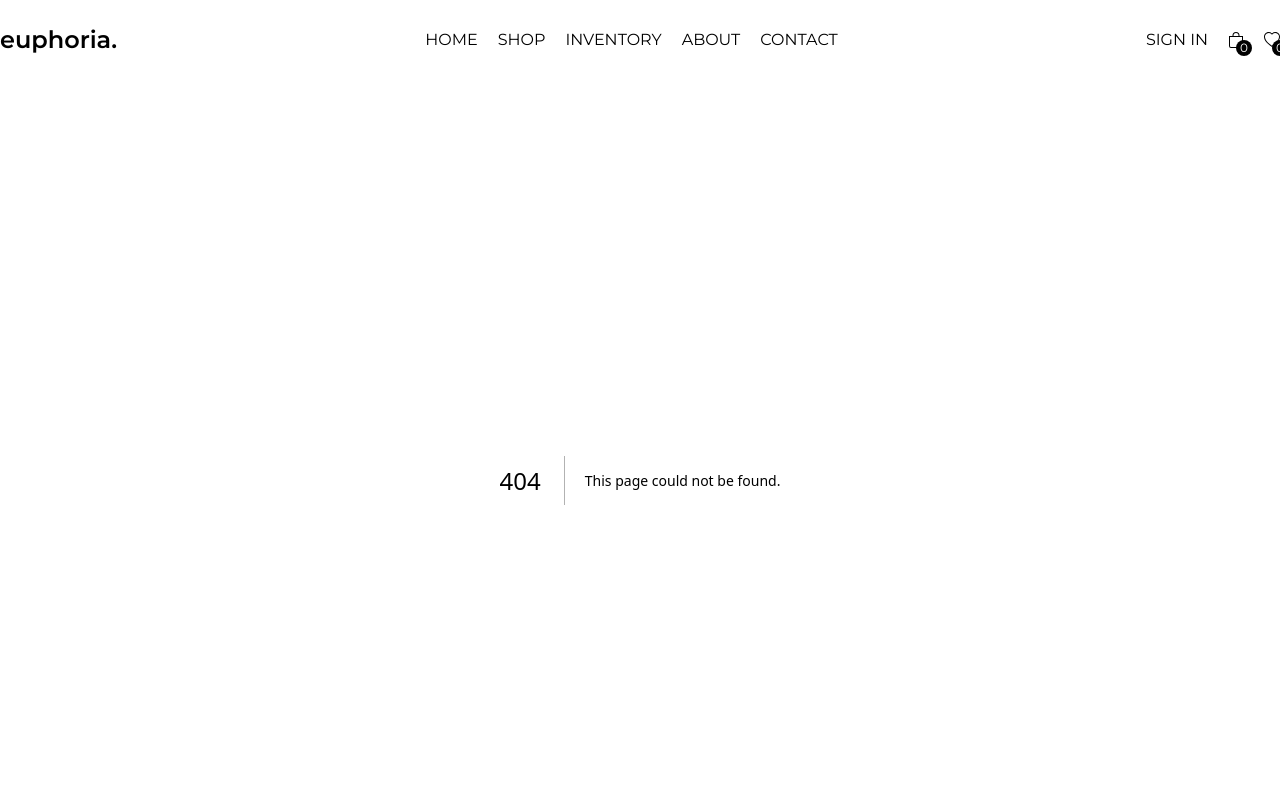
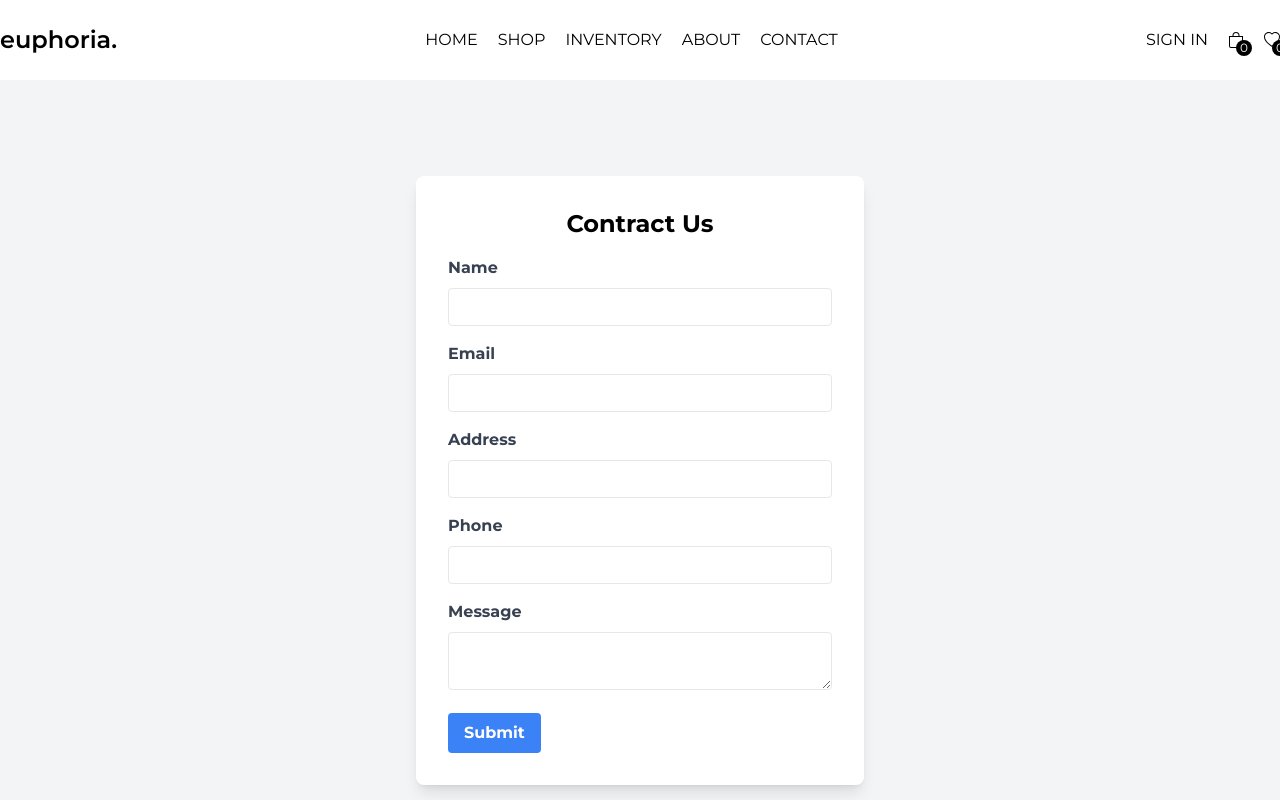
Before and after one commit to shohan-pherones/euphoria-ecommerce, a Next.js app: page /contact in a window 1280 px wide. Before the commit this address had no page. Shown: the top 800 px of the page. Built offline with nearby package versions, Linux system fonts and the light colour scheme.

Commit message:
about page ui and form page ui done

```diff
--- /dev/null
+++ b/pages/about.js
@@ -0,0 +1,36 @@
+import Image from "next/image";
+
+const About = () => {
+  return (
+    <div className="container mx-auto">
+      <div>
+        <h1 className="text-4xl mb-4 text-center">About Us</h1>
+
+        <p className="text-lg leading-7 mb-6">
+          We are a leading e-commerce website that offers a wide range of
+          products and services to our customers. Our mission is to provide the
+          best shopping experience to our customers with high-quality products,
+          affordable prices, and excellent customer service.
+        </p>
+
+        <p className="text-lg leading-7 mb-6">
+          We have a team of experienced professionals who work tirelessly to
+          ensure that our customers are satisfied with their shopping
+          experience. Our goal is to become the go-to e-commerce website for our
+          customers.
+        </p>
+
+        <iframe
+          className="w-full h-96 py-5"
+          src="https://www.google.com/maps/embed?pb=!1m18!1m12!1m3!1d14596.90107406525!2d90.3654296!3d23.84613325!2m3!1f0!2f0!3f0!3m2!1i1024!2i768!4f13.1!3m3!1m2!1s0x3755c7641177b69f%3A0xa0511723b61348df!2sclothing%20manufacturers%20in%20Bangladesh%20Rs%20f%26c!5e0!3m2!1sen!2sbd!4v1680948084180!5m2!1sen!2sbd"
+        ></iframe>
+
+        <p className="text-lg leading-7 text-center p-5">
+          Contact us at: info@example.com
+        </p>
+      </div>
+    </div>
+  );
+};
+
+export default About;
--- /dev/null
+++ b/pages/contact.js
@@ -0,0 +1,139 @@
+import { useState } from "react";
+
+const ContactPage = () => {
+  const [formData, setFormData] = useState({
+    name: "",
+    email: "",
+    address: "",
+    phone: "",
+    message: "",
+  });
+
+  const handleChange = (event) => {
+    setFormData({
+      ...formData,
+      [event.target.name]: event.target.value,
+    });
+  };
+
+  const handleSubmit = (e) => {
+    e.preventDefault();
+
+    setFormData({
+      name: "",
+      email: "",
+      address: "",
+      phone: "",
+      message: "",
+    });
+  };
+
+  return (
+    <div>
+      <div className="flex justify-center items-center h-screen bg-gray-100">
+        <form className="w-full max-w-md bg-white p-8 rounded-lg shadow-lg">
+          <h2 className="text-2xl font-bold mb-4 text-center">Contract Us</h2>
+
+          <div className="mb-4">
+            <label
+              htmlFor="name"
+              className="block text-gray-700 font-bold mb-2"
+            >
+              Name
+            </label>
+            <input
+              type="text"
+              id="name"
+              name="name"
+              value={formData.name}
+              onChange={handleChange}
+              required
+              className="appearance-none border rounded w-full py-2 px-3 text-gray-700 leading-tight focus:outline-none focus:shadow-outline"
+            />
+          </div>
+
+          <div className="mb-4">
+            <label
+              htmlFor="email"
+              className="block text-gray-700 font-bold mb-2"
+            >
+              Email
+            </label>
+            <input
+              type="email"
+              id="email"
+              name="email"
+              value={formData.email}
+              onChange={handleChange}
+              required
+              className="appearance-none border rounded w-full py-2 px-3 text-gray-700 leading-tight focus:outline-none focus:shadow-outline"
+            />
+          </div>
+
+          <div className="mb-4">
+            <label
+              htmlFor="address"
+              className="block text-gray-700 font-bold mb-2"
+            >
+              Address
+            </label>
+            <input
+              type="text"
+              id="address"
+              name="address"
+              value={formData.address}
+              onChange={handleChange}
+              required
+              className="appearance-none border rounded w-full py-2 px-3 text-gray-700 leading-tight focus:outline-none focus:shadow-outline"
+            />
+          </div>
+
+          <div className="mb-4">
+            <label
+              htmlFor="phone"
+              className="block text-gray-700 font-bold mb-2"
+            >
+              Phone
+            </label>
+            <input
+              type="tel"
+              id="phone"
+              name="phone"
+              value={formData.phone}
+              onChange={handleChange}
+              required
+              className="appearance-none border rounded w-full py-2 px-3 text-gray-700 leading-tight focus:outline-none focus:shadow-outline"
+            />
+          </div>
+
+          <div className="mb-4">
+            <label
+              htmlFor="message"
+              className="block text-gray-700 font-bold mb-2"
+            >
+              Message
+            </label>
+            <textarea
+              id="message"
+              name="message"
+              value={formData.message}
+              onChange={handleChange}
+              required
+              className="appearance-none border rounded w-full py-2 px-3  text-gray-700 leading-tight focus:outline-none focus:shadow-outline"
+            />
+          </div>
+
+          <button
+            onClick={handleSubmit}
+            className="bg-blue-500 hover:bg-blue-700 text-white font-bold py-2 px-4 rounded"
+            type="submit"
+          >
+            Submit
+          </button>
+        </form>
+      </div>
+    </div>
+  );
+};
+
+export default ContactPage;
```
